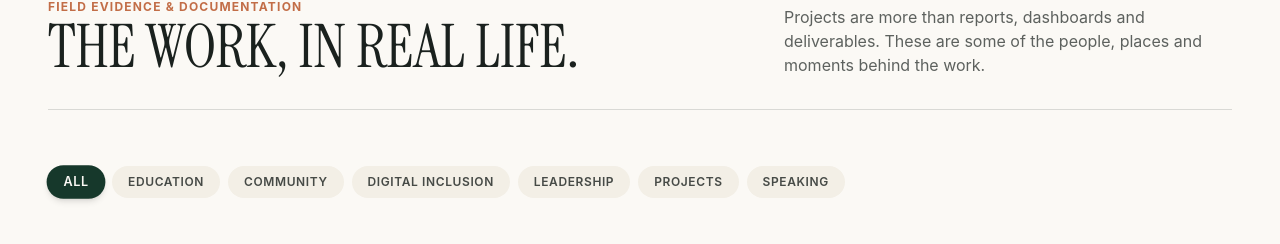
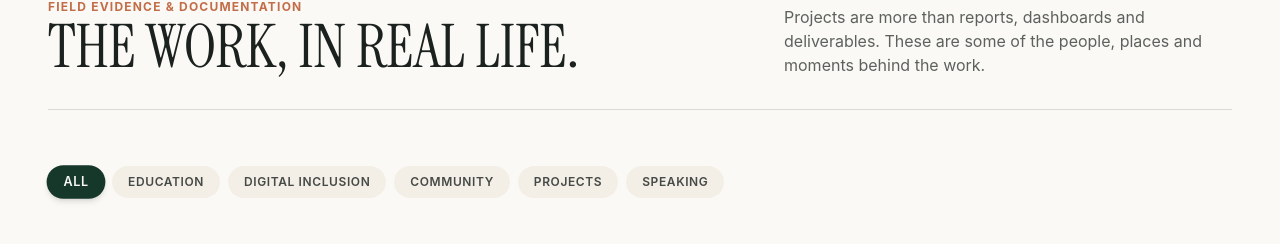
Before and after one commit to thedanielwilliams/EstherImpacts, a React (Vite) app: page / in a window 1280 px wide. Shown: the part 4505-4749 px from the top of the page. Built offline with nearby package versions, Linux system fonts and the light colour scheme; grey boxes are pictures that could not be loaded.

Commit message:
fix: dynamically derive gallery categories to remove empty Leadership category pill

```diff
--- a/src/components/ImpactGallery.jsx
+++ b/src/components/ImpactGallery.jsx
@@ -7,7 +7,7 @@ export default function ImpactGallery({ data }) {
   const [activeCategory, setActiveCategory] = useState('All');
   const [lightboxIndex, setLightboxIndex] = useState(null);
 
-  const categories = ['All', 'Education', 'Community', 'Digital Inclusion', 'Leadership', 'Projects', 'Speaking'];
+  const categories = ['All', ...Array.from(new Set(galleryItems.map(item => item.category)))];
 
   const filteredItems = activeCategory === 'All'
     ? galleryItems
```
